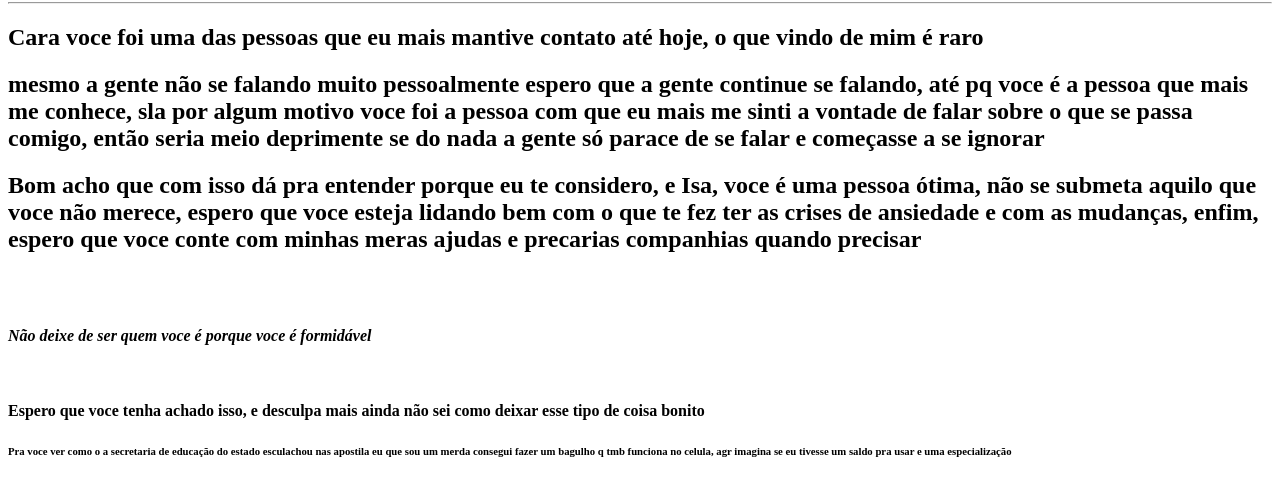
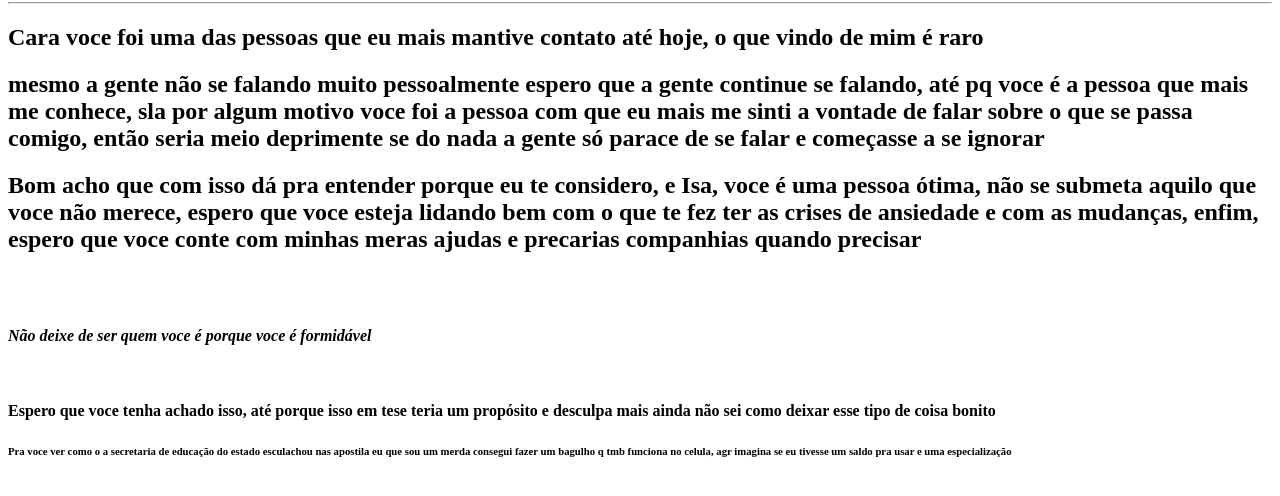
Before and after one commit to Sonbery/-, a plain HTML site: page index.html in a window 1280 px wide. Shown: the part 64-560 px from the top of the page. Drawn offline with Linux system fonts and the light colour scheme.

Commit message:
Update index.html

```diff
--- a/index.html
+++ b/index.html
@@ -20,7 +20,8 @@
 <br>
   <br>
   <br>
-<h4>Espero que voce tenha achado isso, e desculpa mais ainda não sei como deixar esse tipo de coisa bonito</h4>
+<h4>Espero que voce tenha achado isso, até porque isso em tese teria um propósito e desculpa mais ainda não sei como deixar esse tipo de coisa bonito</h4>
 <h6>Pra voce ver como o a secretaria de educação do estado esculachou nas apostila eu que sou um merda consegui fazer um bagulho q tmb funciona no celula, agr imagina se eu tivesse um saldo pra usar e uma especialização</h6>
+<a href="https://youtu.be/HF-lC9CAo0o">
 </body>
 </html>
```
